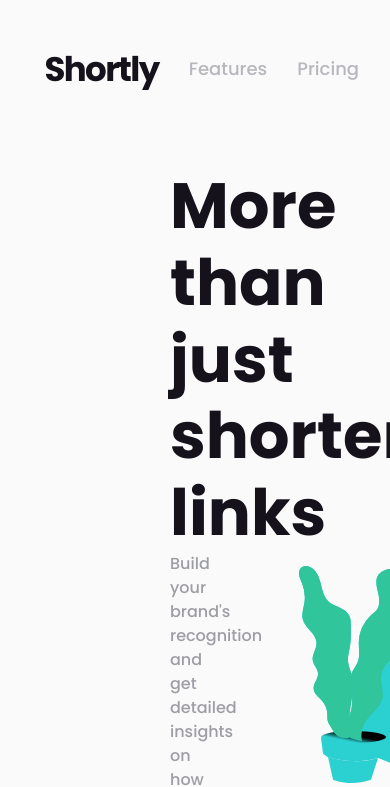
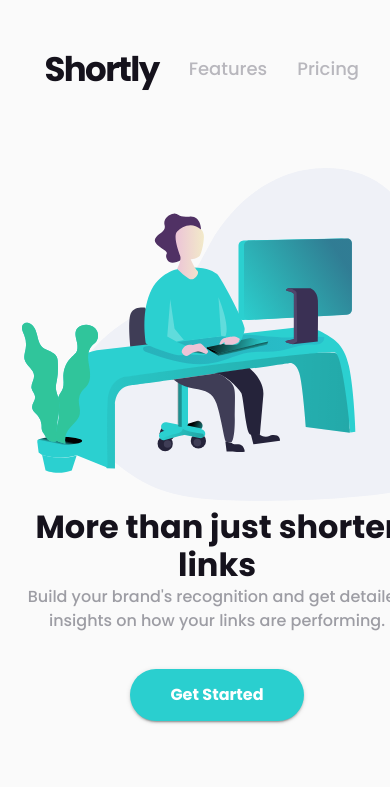
Before and after one commit to SimHoZebs/shortly-landing-page, a Next.js app: page / in a window 390 px wide. Shown: the top 787 px of the page. Built offline with nearby package versions, Linux system fonts and the light colour scheme.

Commit message:
Responsive Hero #85vw2t[done]

```diff
--- a/layout/Hero.tsx
+++ b/layout/Hero.tsx
@@ -1,8 +1,12 @@
 import style from "../styles/css/hero.module.css";
 import React from "react";
+
 import { Typography, Button } from "@material-ui/core";
+import useStyles from "../styles/hero";
 
-const Hero = () => {
+function Hero() {
+  const classes = useStyles();
+
   return (
     <div className={style.hero}>
       <div className={style.hero__imgContainer}>
@@ -13,7 +17,9 @@ const Hero = () => {
         />
       </div>
       <div className={style.hero__text}>
-        <Typography variant="h2">More than just shorter links</Typography>
+        <Typography classes={{ h2: classes.h2 }} variant="h2">
+          More than just shorter links
+        </Typography>
 
         <div className={style.hero__desc}>
           <Typography>
@@ -28,6 +34,6 @@ const Hero = () => {
       </div>
     </div>
   );
-};
+}
 
 export default Hero;
--- a/scss/hero.module.scss
+++ b/scss/hero.module.scss
@@ -1,27 +1,61 @@
+@use "variables" as var;
+
 .hero {
+  $heroItemWidth: 50vw;
+
   display: flex;
   align-items: center;
   flex-direction: row-reverse;
   margin-top: 4.875rem;
   margin-bottom: 9.375rem;
 
+  @media (max-width: var.$mediaShift) {
+    padding-left: 1.375rem;
+    padding-right: 1.375rem;
+    display: block;
+    $heroItemWidth: 100vw;
+    flex-direction: initial;
+    text-align: center;
+  }
+
   &__text {
     padding-left: 10.625rem;
-    width: 50vw;
+    width: $heroItemWidth;
+    font-size: 32px;
+
+    @media (max-width: var.$mediaShift) {
+      padding-left: 0;
+    }
+  }
+
+  &__title {
+    @media (max-width: var.$mediaShift) {
+      font-size: 32px;
+    }
   }
 
   &__desc {
+    margin-bottom: 2.25rem;
+
     padding-right: 5rem;
-    margin-bottom: 2.25rem;
+    @media (max-width: var.$mediaShift) {
+      padding-right: 0;
+    }
   }
 
   &__imgContainer {
-    width: 50vw;
+    width: $heroItemWidth;
     overflow: hidden;
   }
+
   &__img {
     position: relative;
     transform: translateX(6.5rem);
+
+    @media (max-width: var.$mediaShift) {
+      width: 130%;
+      transform: translateX(0);
+    }
   }
 }
 
--- a/styles/css/hero.module.css
+++ b/styles/css/hero.module.css
@@ -5,21 +5,52 @@
   margin-top: 4.875rem;
   margin-bottom: 9.375rem;
 }
+@media (max-width: 768px) {
+  .hero {
+    padding-left: 1.375rem;
+    padding-right: 1.375rem;
+    display: block;
+    flex-direction: initial;
+    text-align: center;
+  }
+}
 .hero__text {
   padding-left: 10.625rem;
-  width: 50vw;
+  width: 100vw;
+  font-size: 32px;
+}
+@media (max-width: 768px) {
+  .hero__text {
+    padding-left: 0;
+  }
+}
+@media (max-width: 768px) {
+  .hero__title {
+    font-size: 32px;
+  }
 }
 .hero__desc {
+  margin-bottom: 2.25rem;
   padding-right: 5rem;
-  margin-bottom: 2.25rem;
+}
+@media (max-width: 768px) {
+  .hero__desc {
+    padding-right: 0;
+  }
 }
 .hero__imgContainer {
-  width: 50vw;
+  width: 100vw;
   overflow: hidden;
 }
 .hero__img {
   position: relative;
   transform: translateX(6.5rem);
+}
+@media (max-width: 768px) {
+  .hero__img {
+    width: 130%;
+    transform: translateX(0);
+  }
 }
 
 #btn {
--- /dev/null
+++ b/styles/hero.tsx
@@ -0,0 +1,10 @@
+import { makeStyles } from "@material-ui/core/styles";
+const useStyles = makeStyles({
+  "@media (max-width: 768px)": {
+    h2: {
+      fontSize: "32px",
+    },
+  },
+});
+
+export default useStyles;
```
Also changed, not shown: 1 other file (tests, documents, lock files or other folders).
